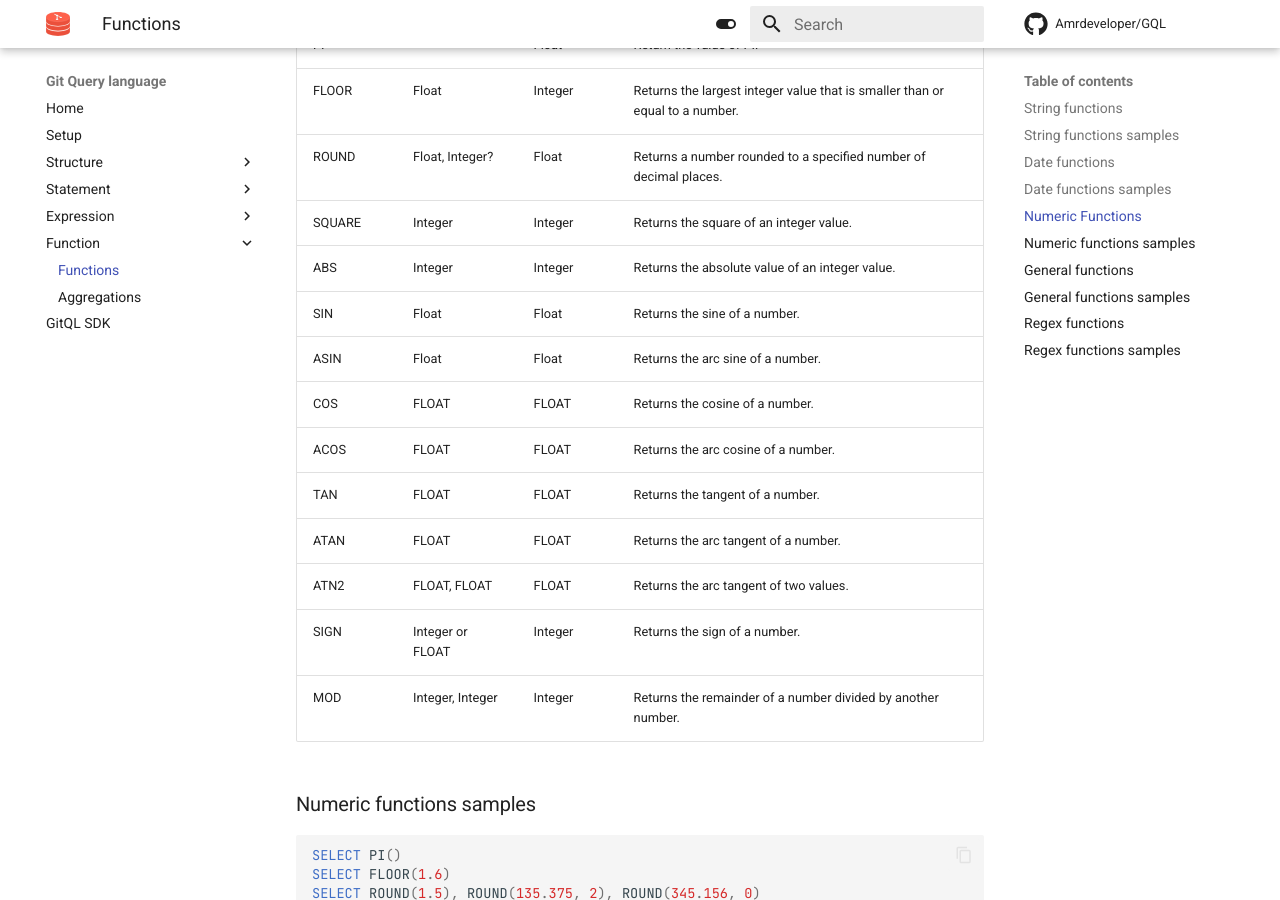
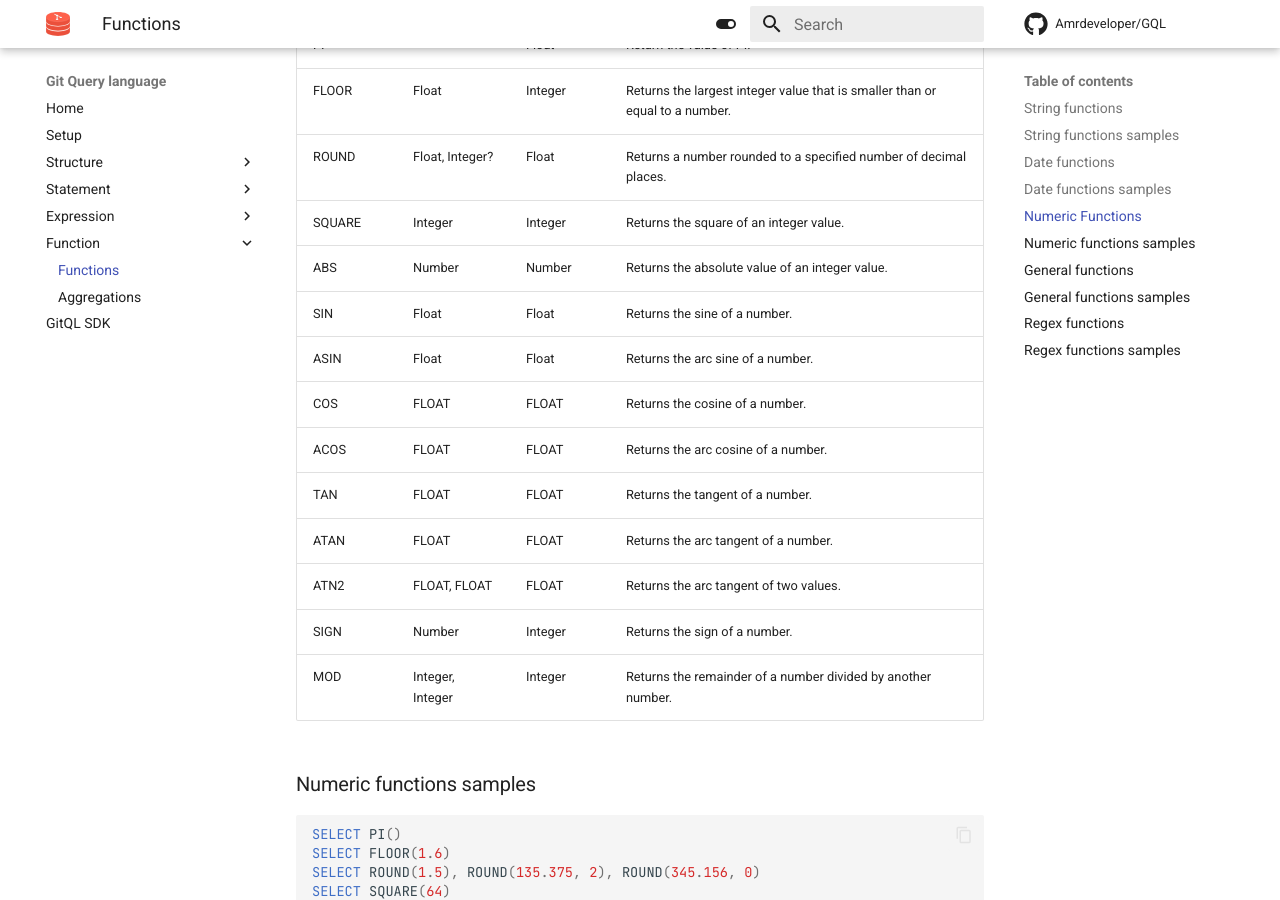
Before and after one commit to AmrDeveloper/GQL, an MkDocs documentation site: the page built from docs/function/functions.md, in a window 1280 px wide and 900 px high, scrolled down 4409 px. Built offline with MkDocs 1.6.1 and Material for MkDocs 9.7.7, drawn with Linux system fonts in a browser that asks for light colours; comment, search, counter and statistics services are not loaded.

Commit message:
feat: Allow `ABS` math funciton to work with int and float

```diff
--- a/docs/function/functions.md
+++ b/docs/function/functions.md
@@ -111,7 +111,7 @@
 | FLOOR  | Float            | Integer | Returns the largest integer value that is smaller than or equal to a number. |
 | ROUND  | Float, Integer?  | Float   | Returns a number rounded to a specified number of decimal places.            |
 | SQUARE | Integer          | Integer | Returns the square of an integer value.                                      |
-| ABS    | Integer          | Integer | Returns the absolute value of an integer value.                              |
+| ABS    | Number           | Number  | Returns the absolute value of an integer value.                              |
 | SIN    | Float            | Float   | Returns the sine of a number.                                                |
 | ASIN   | Float            | Float   | Returns the arc sine of a number.                                            |
 | COS    | FLOAT            | FLOAT   | Returns the cosine of a number.                                              |
@@ -119,7 +119,7 @@
 | TAN    | FLOAT            | FLOAT   | Returns the tangent of a number.                                             |
 | ATAN   | FLOAT            | FLOAT   | Returns the arc tangent of a number.                                         |
 | ATN2   | FLOAT, FLOAT     | FLOAT   | Returns the arc tangent of two values.                                       |
-| SIGN   | Integer or FLOAT | Integer | Returns the sign of a number.                                                |
+| SIGN   | Number           | Integer | Returns the sign of a number.                                                |
 | MOD    | Integer, Integer | Integer | Returns the remainder of a number divided by another number.                 |
 
 ### Numeric functions samples
```
Also changed, not shown: 1 other file.
